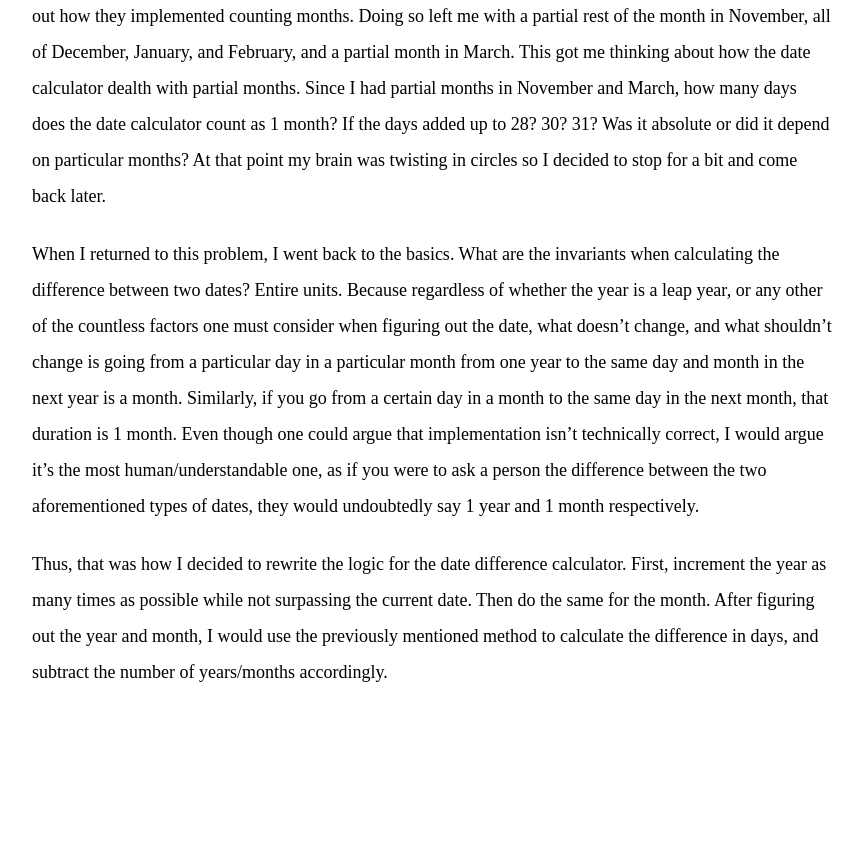
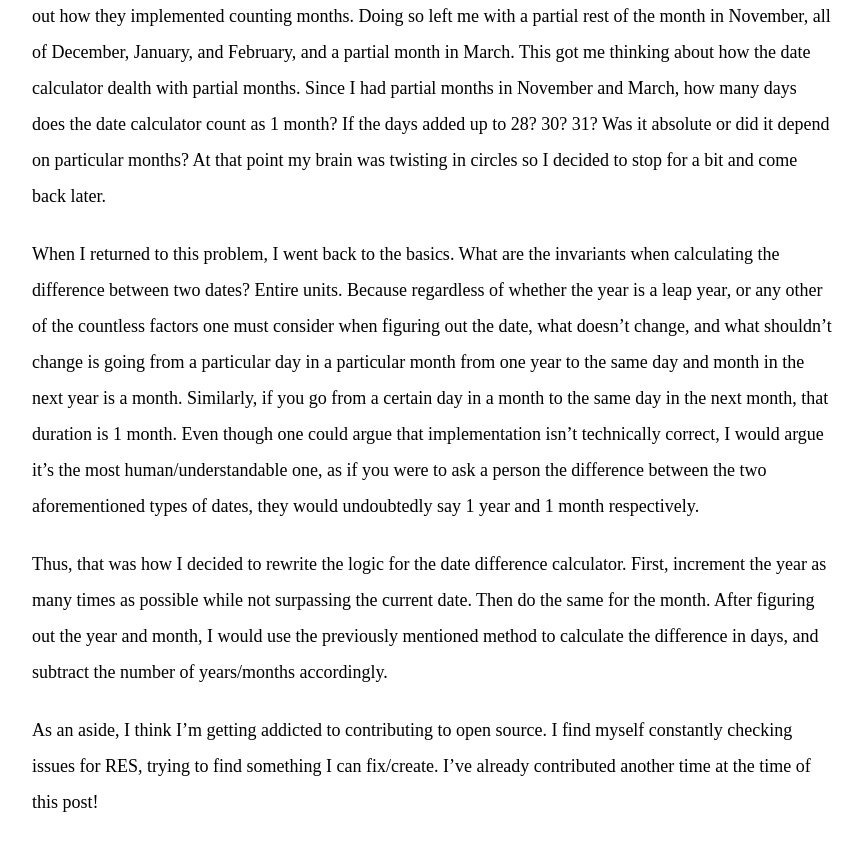
Before and after one commit to yangzihe/yangzihe.github.io, a Jekyll site: the page built from _posts/2015-3-6-first-open-source-contribution.markdown, in a window 1280 px wide and 900 px high, scrolled down 2391 px. Shown: the top 851 px of the window, without its empty margins (208-1071 px from the left). Built offline with Jekyll 4.4.1, drawn with Linux system fonts in a browser that asks for light colours; before the commit the page ends 3161 px from its top, so only the background shows below that.

Commit message:
Updated blog post again

```diff
--- a/_posts/2015-3-6-first-open-source-contribution.markdown
+++ b/_posts/2015-3-6-first-open-source-contribution.markdown
@@ -42,3 +42,5 @@ So now I fixed that bug, but I still had one remaining. Although the online date
 When I returned to this problem, I went back to the basics. What are the invariants when calculating the difference between two dates? Entire units. Because regardless of whether the year is a leap year, or any other of the countless factors one must consider when figuring out the date, what doesn't change, and what shouldn't change is going from a particular day in a particular month from one year to the same day and month in the next year is a month. Similarly, if you go from a certain day in a month to the same day in the next month, that duration is 1 month. Even though one could argue that implementation isn't technically correct, I would argue it's the most human/understandable one, as if you were to ask a person the difference between the two aforementioned types of dates, they would undoubtedly say 1 year and 1 month respectively.
 
 Thus, that was how I decided to rewrite the logic for the date difference calculator. First, increment the year as many times as possible while not surpassing the current date. Then do the same for the month. After figuring out the year and month, I would use the previously mentioned method to calculate the difference in days, and subtract the number of years/months accordingly.
+
+As an aside, I think I'm getting addicted to contributing to open source. I find myself constantly checking issues for RES, trying to find something I can fix/create. I've already contributed another time at the time of this post!
```
